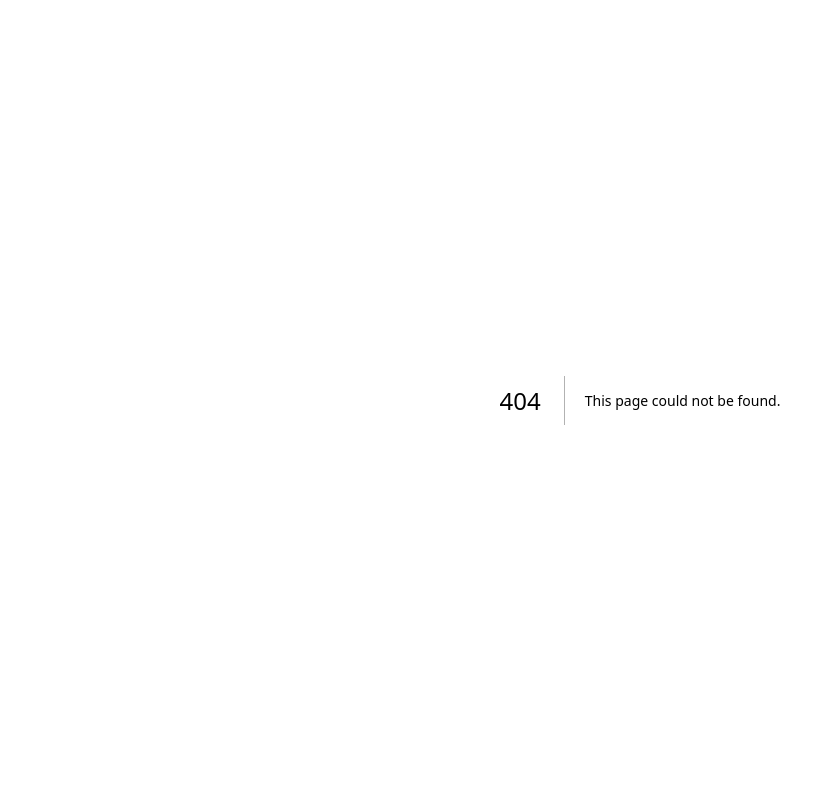
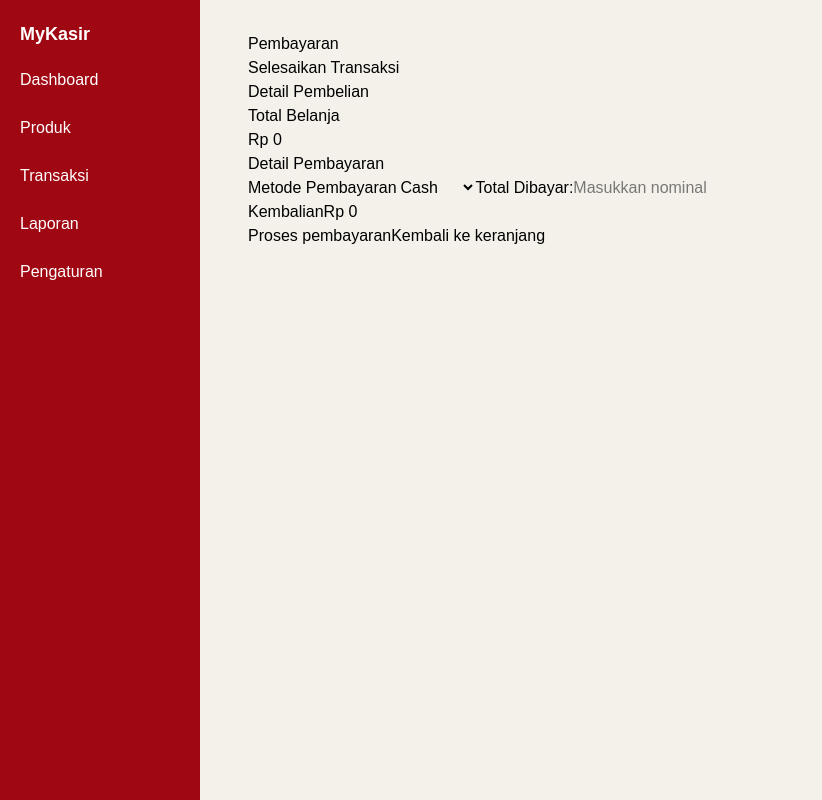
Before and after one commit to marchel-o/uas-frontend, a Next.js app: page /main/payment in a window 1280 px wide. Before the commit this address had no page. Shown: the whole page, without its empty margins (0-822 px from the left). Built offline with nearby package versions, Linux system fonts and the light colour scheme; a web font is replaced by a local one.

Commit message:
membuat tampilan awal halaman Pembayaran

```diff
--- /dev/null
+++ b/src/app/main/payment/page.tsx
@@ -0,0 +1,111 @@
+"use client";
+
+import Link from "next/link";
+import { useEffect, useState } from "react";
+
+type CartItem = {
+    id: number;
+    name: string;
+    sku: string;
+    price: number | string;
+    stock: number;
+    quantity: number;
+    category: {name:string};
+};
+
+export default function PaymentPage() {
+    const [cart, setCart] = useState<CartItem[]>([]);
+    const [amountPaid, setAmountPaid] = useState("");
+    const [method, setMethod] = useState("cash");
+
+    useEffect(() => {
+        const savedCart = localStorage.getItem("cart");
+
+        if(savedCart) {
+            setCart((JSON.parse(savedCart)));
+        }
+    }, []);
+
+    const formatRp = (price: number | string) =>
+        new Intl.NumberFormat("id-ID", {
+            style: "currency",
+            currency: "IDR",
+            maximumFractionDigits: 0,
+        }).format(Number(price));
+
+    const total = cart.reduce((sum, item) =>
+    sum + Number(item.price) * item.quantity, 0);
+
+    const change = Number(amountPaid) - total;
+    const paymentValid = cart.length > 0 && amountPaid !== "" && Number(amountPaid) >= total;
+
+    return(
+        <div>
+            <div>
+                <h1>
+                    Pembayaran
+                </h1>
+                <p>
+                    Selesaikan Transaksi
+                </p>
+
+                <div>
+                    <h2>
+                        Detail Pembelian
+                    </h2>
+
+                    {cart.map((item) => (
+                        <div key={item.id}>
+                            <div>
+                                <p>{item.name}</p>
+                                <p>{item.quantity} x {formatRp(item.price)}</p>
+                            </div>
+
+                            <p>{formatRp(Number(item.price) * item.quantity)}</p>
+                        </div>
+                    ))}
+
+                    <div>
+                        <h3>Total Belanja</h3>
+                        <p>{formatRp(total)}</p>
+                    </div>
+                </div>
+
+                <div>
+                    <h2>Detail Pembayaran</h2>
+
+                    <label>Metode Pembayaran</label>
+
+                    <select value={method} onChange={(e) => setMethod(e.target.value)}>
+                        <option value="cash">Cash</option>
+                        <option value="debit">Debit</option>
+                        <option value="Transfer">Transfer</option>
+                    </select>
+
+                    <label>Total Dibayar:</label>
+
+                    <input type="number" value={amountPaid} onChange={(e) => setAmountPaid(e.target.value)} placeholder="Masukkan nominal"/>
+
+                    <div>
+                        <span>Kembalian</span>
+
+                        <span>{formatRp(Math.max(change, 0))}</span>
+
+                    </div>
+
+                    {amountPaid !== "" && Number(amountPaid) < total && (
+                        <p>
+                            Uang yang dibayar masih kurang!
+                        </p>
+                    )}
+
+                    <button disabled={!paymentValid}>
+                        Proses pembayaran
+                    </button>
+
+                    <Link href="/main/cart">Kembali ke keranjang</Link>
+                </div>
+            </div>
+        </div>
+    );
+}
```
